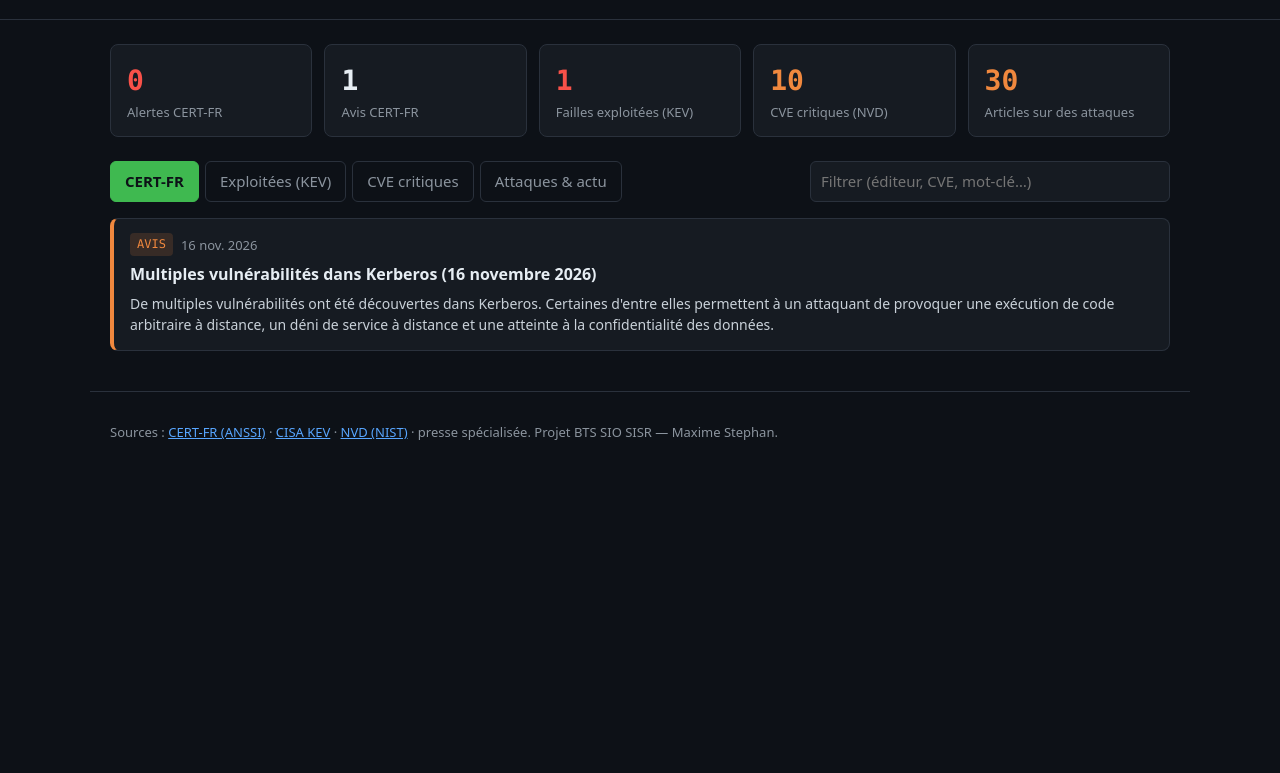
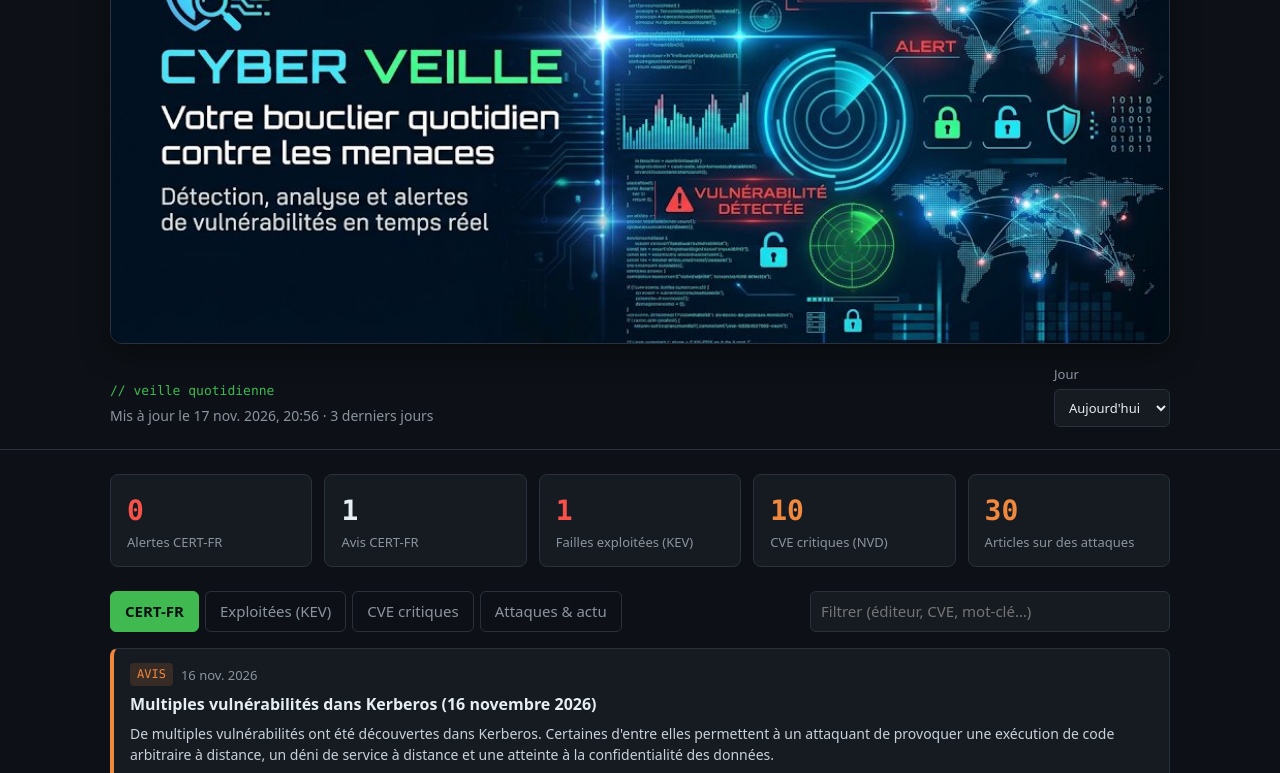
Before and after one commit to LeoAstro95/veille-cyber, a plain HTML site: page docs/index.html in a window 1280 px wide. Shown: the part 134-907 px from the top of the page. Before the commit the page ends 800 px from the top, so only its background shows below. Drawn offline with Linux system fonts and the light colour scheme.

Commit message:
Add files via upload

```diff
--- a/docs/index.html
+++ b/docs/index.html
@@ -9,10 +9,15 @@
 </head>
 <body>
   <header class="entete">
+    <div class="conteneur">
+      <h1 class="banniere">
+        <img src="banniere.jpg" width="1024" height="434"
+             alt="Cyber Veille — Votre bouclier quotidien contre les menaces">
+      </h1>
+    </div>
     <div class="conteneur entete-ligne">
       <div>
         <p class="sur-titre">// veille quotidienne</p>
-        <h1>Veille <span class="accent">Cyber</span></h1>
         <p class="maj" id="maj">Chargement…</p>
       </div>
       <div class="archive">
--- a/docs/style.css
+++ b/docs/style.css
@@ -27,7 +27,16 @@ a { color: var(--info); }
 /* En-tête */
 .entete { border-bottom: 1px solid var(--bord); padding: 28px 0 22px; margin-bottom: 24px; }
 .entete-ligne { display: flex; justify-content: space-between; align-items: flex-end; gap: 16px; flex-wrap: wrap; }
-.sur-titre { font-family: var(--mono); color: var(--accent); margin: 0; font-size: 13px; }
+.banniere { margin: 0 0 20px; line-height: 0; }
+.banniere img {
+  display: block;
+  width: 100%;
+  height: auto;
+  border-radius: 12px;
+  border: 1px solid var(--bord);
+  box-shadow: 0 8px 30px rgba(0, 0, 0, .45);
+}
+.sur-titre { font-family: var(--mono); color: var(--accent); margin: 0 0 4px; font-size: 13px; }
 h1 { margin: 4px 0; font-size: 34px; letter-spacing: -0.5px; }
 .accent { color: var(--accent); }
 .maj { margin: 0; color: var(--doux); font-size: 14px; }
```
Also changed, not shown: docs/banniere.jpg (added).
